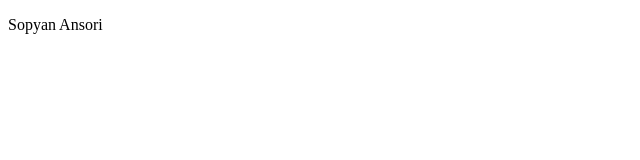
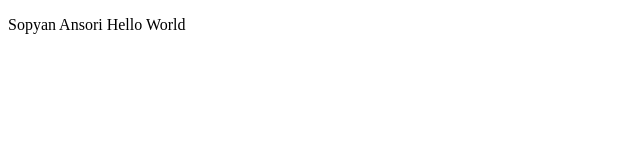
Before and after one commit to sopyanansori/WP2_SopyanAnsori, a plain HTML site: page index.html in a window 1280 px wide. Shown: the whole page, without its empty margins (0-640 px from the left). Drawn offline with Linux system fonts and the light colour scheme.

Commit message:
penambahan isi index.html

```diff
--- a/index.html
+++ b/index.html
@@ -7,6 +7,6 @@
     <title>Index</title>
 </head>
 <body>
-    <p>Sopyan Ansori</p>
+    <p>Sopyan Ansori Hello World</p>
 </body>
 </html>
```
